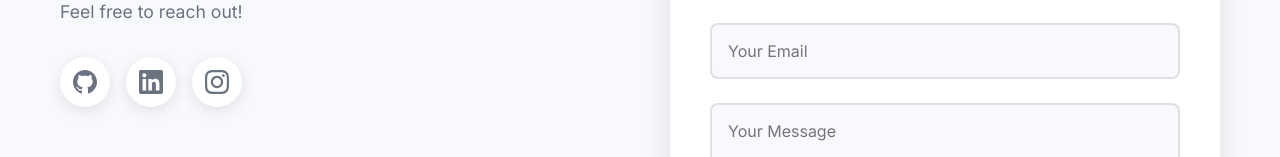
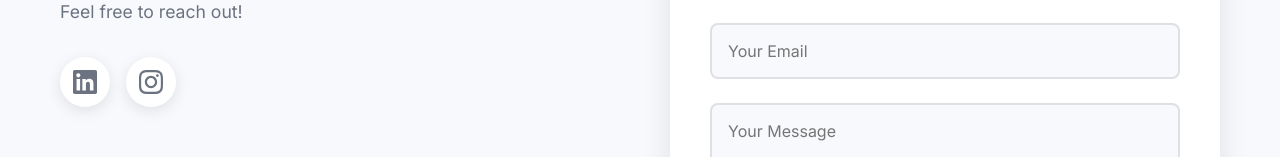
Before and after one commit to nagaraj-2007/nagaprofile, a plain HTML site: page index.html in a window 1280 px wide. Shown: the part 4455-4612 px from the top of the page. Drawn offline with nearby package versions, Linux system fonts and the light colour scheme; no server answers.

Commit message:
links add

```diff
--- a/index.html
+++ b/index.html
@@ -168,17 +168,12 @@
                     <h3>Let's work together!</h3>
                     <p>I'm always interested in new opportunities and exciting projects. Feel free to reach out!</p>
                     <div class="social-links">
-                        <a href="#" class="social-link">
-                            <svg width="24" height="24" viewBox="0 0 24 24" fill="currentColor">
-                                <path d="M12 0c-6.626 0-12 5.373-12 12 0 5.302 3.438 9.8 8.207 11.387.599.111.793-.261.793-.577v-2.234c-3.338.726-4.033-1.416-4.033-1.416-.546-1.387-1.333-1.756-1.333-1.756-1.089-.745.083-.729.083-.729 1.205.084 1.839 1.237 1.839 1.237 1.07 1.834 2.807 1.304 3.492.997.107-.775.418-1.305.762-1.604-2.665-.305-5.467-1.334-5.467-5.931 0-1.311.469-2.381 1.236-3.221-.124-.303-.535-1.524.117-3.176 0 0 1.008-.322 3.301 1.23.957-.266 1.983-.399 3.003-.404 1.02.005 2.047.138 3.006.404 2.291-1.552 3.297-1.23 3.297-1.23.653 1.653.242 2.874.118 3.176.77.84 1.235 1.911 1.235 3.221 0 4.609-2.807 5.624-5.479 5.921.43.372.823 1.102.823 2.222v3.293c0 .319.192.694.801.576 4.765-1.589 8.199-6.086 8.199-11.386 0-6.627-5.373-12-12-12z"/>
-                            </svg>
-                        </a>
-                        <a href="#" class="social-link">
+                        <a href="https://www.linkedin.com/in/nagaraj-cloud" target="_blank" class="social-link">
                             <svg width="24" height="24" viewBox="0 0 24 24" fill="currentColor">
                                 <path d="M20.447 20.452h-3.554v-5.569c0-1.328-.027-3.037-1.852-3.037-1.853 0-2.136 1.445-2.136 2.939v5.667H9.351V9h3.414v1.561h.046c.477-.9 1.637-1.85 3.37-1.85 3.601 0 4.267 2.37 4.267 5.455v6.286zM5.337 7.433c-1.144 0-2.063-.926-2.063-2.065 0-1.138.92-2.063 2.063-2.063 1.14 0 2.064.925 2.064 2.063 0 1.139-.925 2.065-2.064 2.065zm1.782 13.019H3.555V9h3.564v11.452zM22.225 0H1.771C.792 0 0 .774 0 1.729v20.542C0 23.227.792 24 1.771 24h20.451C23.2 24 24 23.227 24 22.271V1.729C24 .774 23.2 0 22.222 0h.003z"/>
                             </svg>
                         </a>
-                        <a href="#" class="social-link">
+                        <a href="https://www.instagram.com/heartless_naga?igsh=bzY4eno0cDN2YTdj" target="_blank" class="social-link">
                             <svg width="24" height="24" viewBox="0 0 24 24" fill="currentColor">
                                 <path d="M12 2.163c3.204 0 3.584.012 4.85.07 3.252.148 4.771 1.691 4.919 4.919.058 1.265.069 1.645.069 4.849 0 3.205-.012 3.584-.069 4.849-.149 3.225-1.664 4.771-4.919 4.919-1.266.058-1.644.07-4.85.07-3.204 0-3.584-.012-4.849-.07-3.26-.149-4.771-1.699-4.919-4.92-.058-1.265-.07-1.644-.07-4.849 0-3.204.013-3.583.07-4.849.149-3.227 1.664-4.771 4.919-4.919 1.266-.057 1.645-.069 4.849-.069zm0-2.163c-3.259 0-3.667.014-4.947.072-4.358.2-6.78 2.618-6.98 6.98-.059 1.281-.073 1.689-.073 4.948 0 3.259.014 3.668.072 4.948.2 4.358 2.618 6.78 6.98 6.98 1.281.058 1.689.072 4.948.072 3.259 0 3.668-.014 4.948-.072 4.354-.2 6.782-2.618 6.979-6.98.059-1.28.073-1.689.073-4.948 0-3.259-.014-3.667-.072-4.947-.196-4.354-2.617-6.78-6.979-6.98-1.281-.059-1.69-.073-4.949-.073zm0 5.838c-3.403 0-6.162 2.759-6.162 6.162s2.759 6.163 6.162 6.163 6.162-2.759 6.162-6.163c0-3.403-2.759-6.162-6.162-6.162zm0 10.162c-2.209 0-4-1.79-4-4 0-2.209 1.791-4 4-4s4 1.791 4 4c0 2.21-1.791 4-4 4zm6.406-11.845c-.796 0-1.441.645-1.441 1.44s.645 1.44 1.441 1.44c.795 0 1.439-.645 1.439-1.44s-.644-1.44-1.439-1.44z"/>
                             </svg>
```
